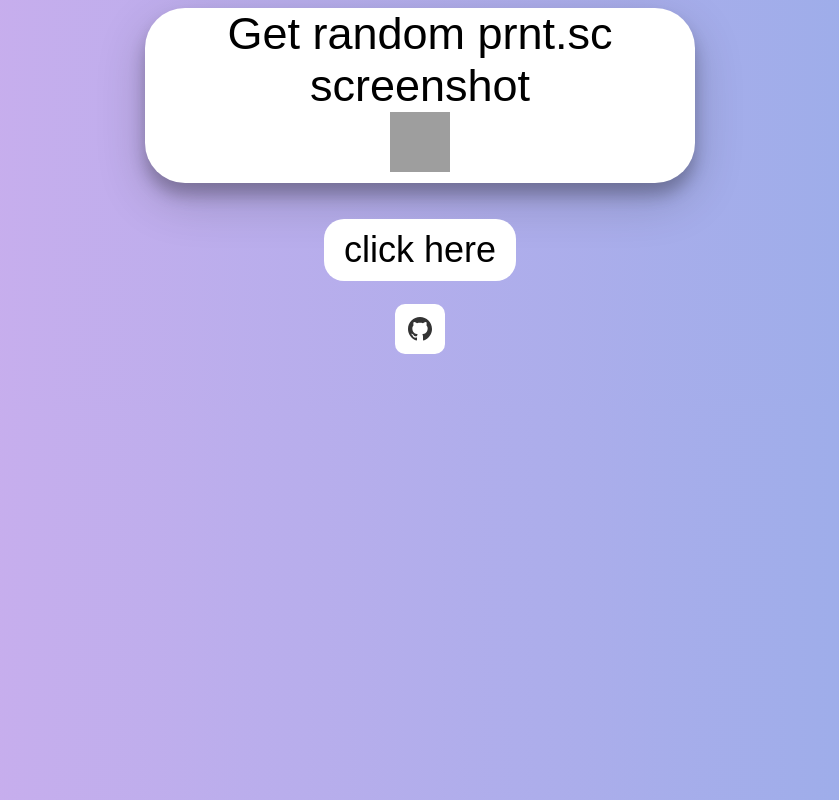
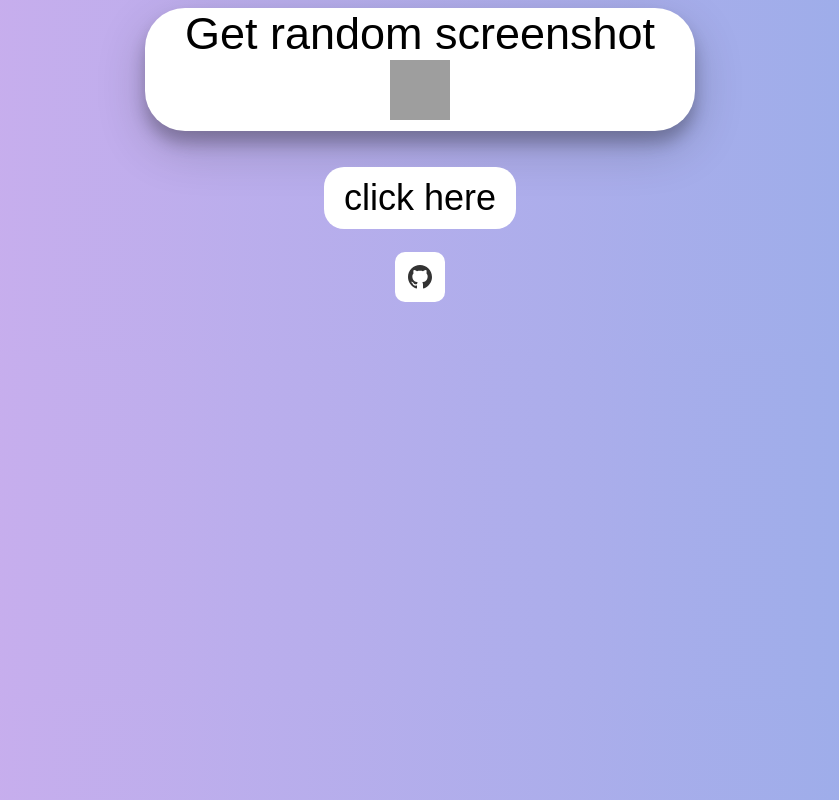
Before and after one commit to maciekt07/random-screenshot, a plain HTML site: page index.html in a window 1280 px wide. Shown: the whole page, without its empty margins (220-1059 px from the left). Drawn offline with Linux system fonts and the light colour scheme; grey boxes are pictures that could not be loaded.

Commit message:
Update index.html

```diff
--- a/index.html
+++ b/index.html
@@ -10,14 +10,14 @@
     <meta name="author" content="github.com/maciekkoks">
     <meta charset="UTF-8">
     <meta http-equiv="X-UA-Compatible" content="IE=edge">
-    <meta name="viewport" content="width=device-width, initial-scale=0.6">
+    <meta name="viewport" content="width=device-width, initial-scale=0.5">
     <meta name="theme-color" content="#94ade9">
     <link rel="stylesheet" href="css/style.css">
     <link rel="icon" href="img/fluszed.png">
-    <title>Get print scrn from random people 😳</title>
+    <title>Get prnt.sc from random people 😳</title>
 </head>
 <body>
-    <div class="div1">Get random prnt.sc screenshot<br> <img src="https://emojipedia-us.s3.dualstack.us-west-1.amazonaws.com/thumbs/72/twitter/282/flushed-face_1f633.png"></div><br><br>
+    <div class="div1">Get random screenshot<br><img src="https://emojipedia-us.s3.dualstack.us-west-1.amazonaws.com/thumbs/72/twitter/282/flushed-face_1f633.png"></div><br><br>
  <button onclick="window.open(link);window.location.reload(true);">click here</button><br>
    <center><div onclick="window.open(link1)" class='social-btn flex-center body1' id="github">
     <svg xmlns="http://www.w3.org/2000/svg" width="24" height="24" viewBox="0 0 24 24"><path d="M12 0c-6.626 0-12 5.373-12 12 0 5.302 3.438 9.8 8.207 11.387.599.111.793-.261.793-.577v-2.234c-3.338.726-4.033-1.416-4.033-1.416-.546-1.387-1.333-1.756-1.333-1.756-1.089-.745.083-.729.083-.729 1.205.084 1.839 1.237 1.839 1.237 1.07 1.834 2.807 1.304 3.492.997.107-.775.418-1.305.762-1.604-2.665-.305-5.467-1.334-5.467-5.931 0-1.311.469-2.381 1.236-3.221-.124-.303-.535-1.524.117-3.176 0 0 1.008-.322 3.301 1.23.957-.266 1.983-.399 3.003-.404 1.02.005 2.047.138 3.006.404 2.291-1.552 3.297-1.23 3.297-1.23.653 1.653.242 2.874.118 3.176.77.84 1.235 1.911 1.235 3.221 0 4.609-2.807 5.624-5.479 5.921.43.372.823 1.102.823 2.222v3.293c0 .319.192.694.801.576 4.765-1.589 8.199-6.086 8.199-11.386 0-6.627-5.373-12-12-12z"/></svg><span>maciekkoks</span>
```
